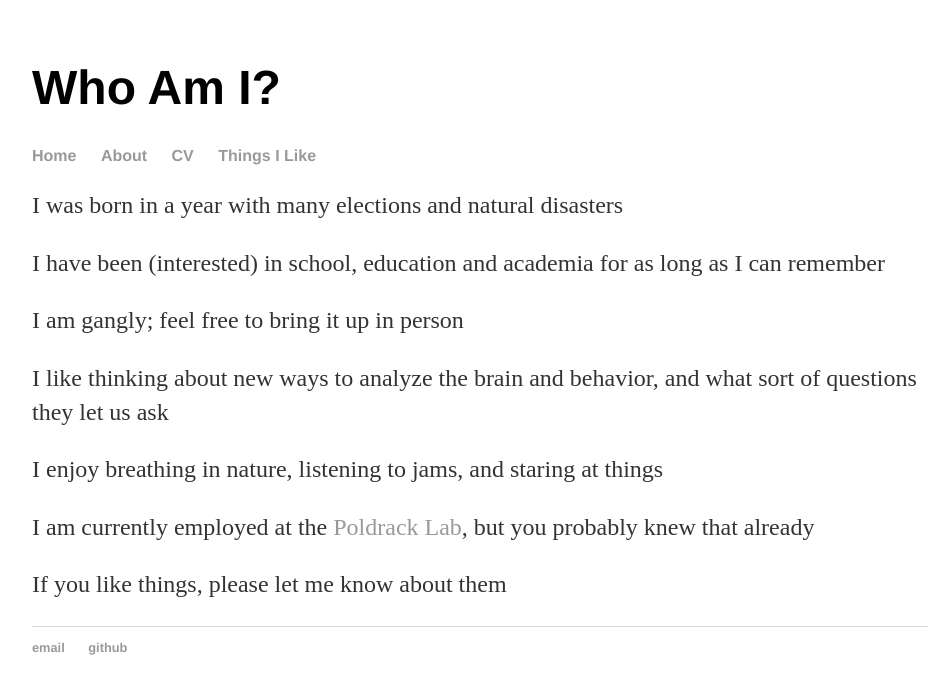
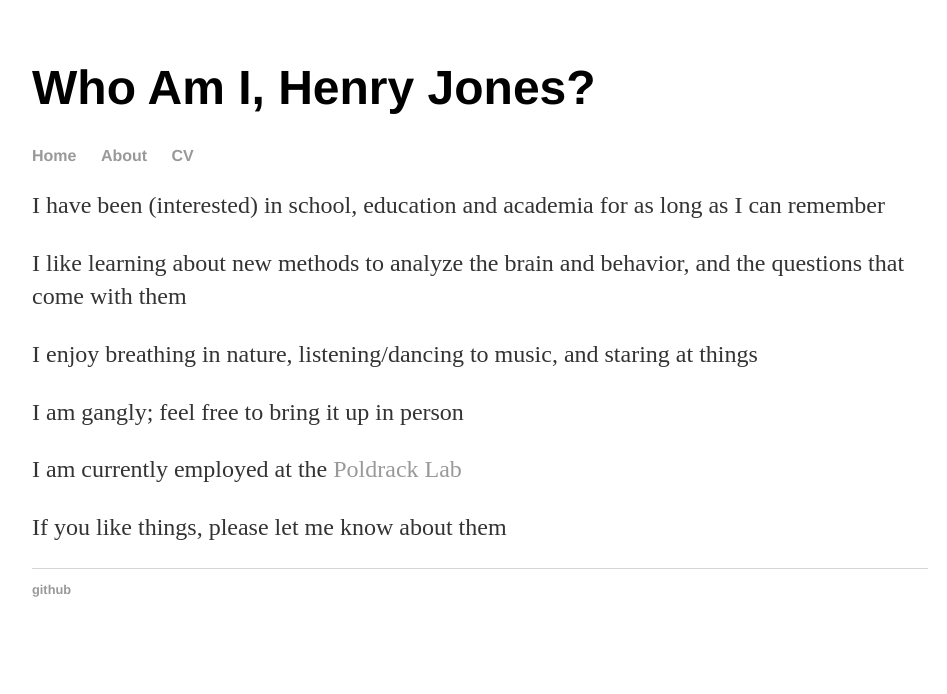
Before and after one commit to henrymj/henrymj.github.io, a Jekyll site: the page built from about/index.html, in a window 1280 px wide. Shown: the top 694 px of the page, without its empty margins (160-1107 px from the left). Built offline with Jekyll 4.4.1, drawn with Linux system fonts in a browser that asks for light colours; Markdown is read by kramdown in place of the engine named in the settings.

Commit message:
add CV, reword

```diff
--- a/_layouts/default.html
+++ b/_layouts/default.html
@@ -11,8 +11,7 @@
 	    		<ul>
         		<li><a href="/">Home</a></li>
 	        	<li><a href="/about">About</a></li>
-        		<li><a href="/cv">CV</a></li>
-        		<li><a href="/personal">Things I Like</a></li>
+        		<li><a href="/cv/cv.pdf">CV</a></li>
 	    		</ul>
 			</nav>
 			<div class="container">
@@ -22,7 +21,6 @@
 			</div><!-- /.container -->
 			<footer>
 	    		<ul>
-        		<li><a href="mailto:dontcontactmeyet@gmail.com">email</a></li>
         		<li><a href="https://github.com/henrmyj">github</a></li>
 				</ul>
 			</footer>
--- a/about/index.html
+++ b/about/index.html
@@ -1,15 +1,14 @@
 ---
 layout: default
 title: Some Form
-header: Who Am I?
+header: Who Am I, Henry Jones?
 ---
 
 <div class="blurb">
-	<p> I was born in a year with many elections and natural disasters </p>
- 	<p> I have been (interested) in school, education and academia for as long as I can remember </p>
+	<p> I have been (interested) in school, education and academia for as long as I can remember </p>
+	<p> I like learning about new methods to analyze the brain and behavior, and the questions that come with them </p>
+	<p> I enjoy breathing in nature, listening/dancing to music, and staring at things </p>
 	<p> I am gangly; feel free to bring it up in person </p>
-  	<p> I like thinking about new ways to analyze the brain and behavior, and what sort of questions they let us ask </p>
-  	<p> I enjoy breathing in nature, listening to jams, and staring at things </p>
-  	<p> I am currently employed at the <a href="https://poldracklab.stanford.edu/"> Poldrack Lab</a>, but you probably knew that already
+  	<p> I am currently employed at the <a href="https://poldracklab.stanford.edu/"> Poldrack Lab</a>
   	<p> If you like things, please let me know about them
 </div><!-- /.blurb -->
--- a/index.html
+++ b/index.html
@@ -6,5 +6,5 @@ header: I hope you are well.
 <div class="blurb">
 	<h2>I am Henry Jones</h2>
 	<p> I am a Research Coordinator at the <a href="https://poldracklab.stanford.edu/"> Poldrack Lab </a> studying the brain using fMRI and statistical modeling.</p>
-        <p> I like music, television, baking, and learning.</p>
+        <p> I like music, gardening, television, baking, and learning.</p>
 </div><!-- /.blurb -->
```
Also changed, not shown: 2 other files.
